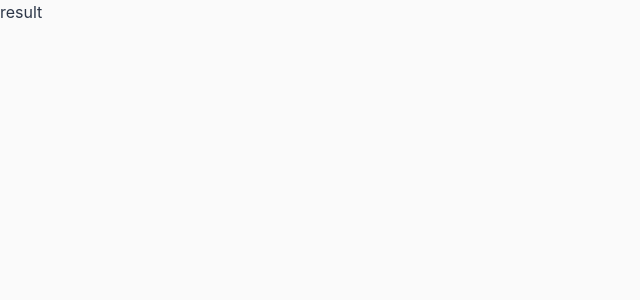
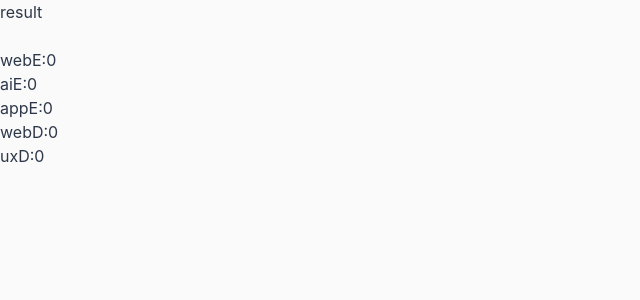
Before and after one commit to daistar-hoshi/yumemiti-next, a Next.js app: page /result in a window 1280 px wide. Shown: the top 300 px of the page, without its empty margins (0-640 px from the left). Built offline with nearby package versions, Linux system fonts and the light colour scheme.

Commit message:
🚧 ✨ result機能の実装

```diff
--- a/src/pages/result.jsx
+++ b/src/pages/result.jsx
@@ -1,7 +1,28 @@
+import { Text } from "@chakra-ui/react";
+import { useRecoilState } from "recoil"
+import { aiEState } from "src/store/aiEState"
+import { appEState } from "src/store/appEState";
+import { uxDState } from "src/store/uxDState";
+import { webDState } from "src/store/webDState";
+import { webEState } from "src/store/webEState";
+
 export default function Home() {
+
+  const [webEWeight] = useRecoilState(webEState);
+  const [aiEWeight] = useRecoilState(aiEState);
+  const [appEWeight] = useRecoilState(appEState);
+  const [webDWeight] = useRecoilState(webDState);
+  const [uxDWeight] = useRecoilState(uxDState);
+
   return (
     <div className="result">
-      result
+      <Text>result</Text>
+      <br />
+      <Text>webE:{webEWeight}</Text>
+      <Text>aiE:{aiEWeight}</Text>
+      <Text>appE:{appEWeight}</Text>
+      <Text>webD:{webDWeight}</Text>
+      <Text>uxD:{uxDWeight}</Text>
     </div>
   )
 }
```
Also changed, not shown: src/components/organisms/layout/QuestionDialog.jsx (+21 -1 lines).
